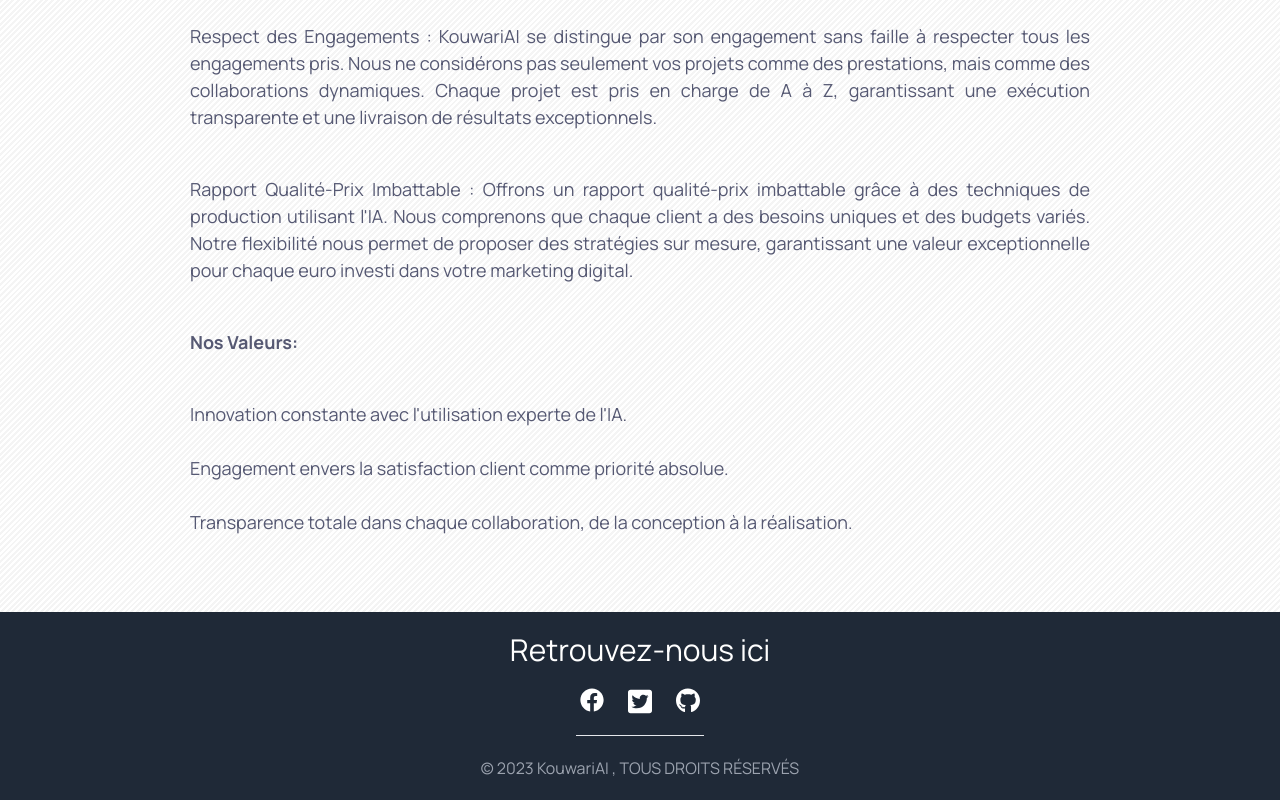
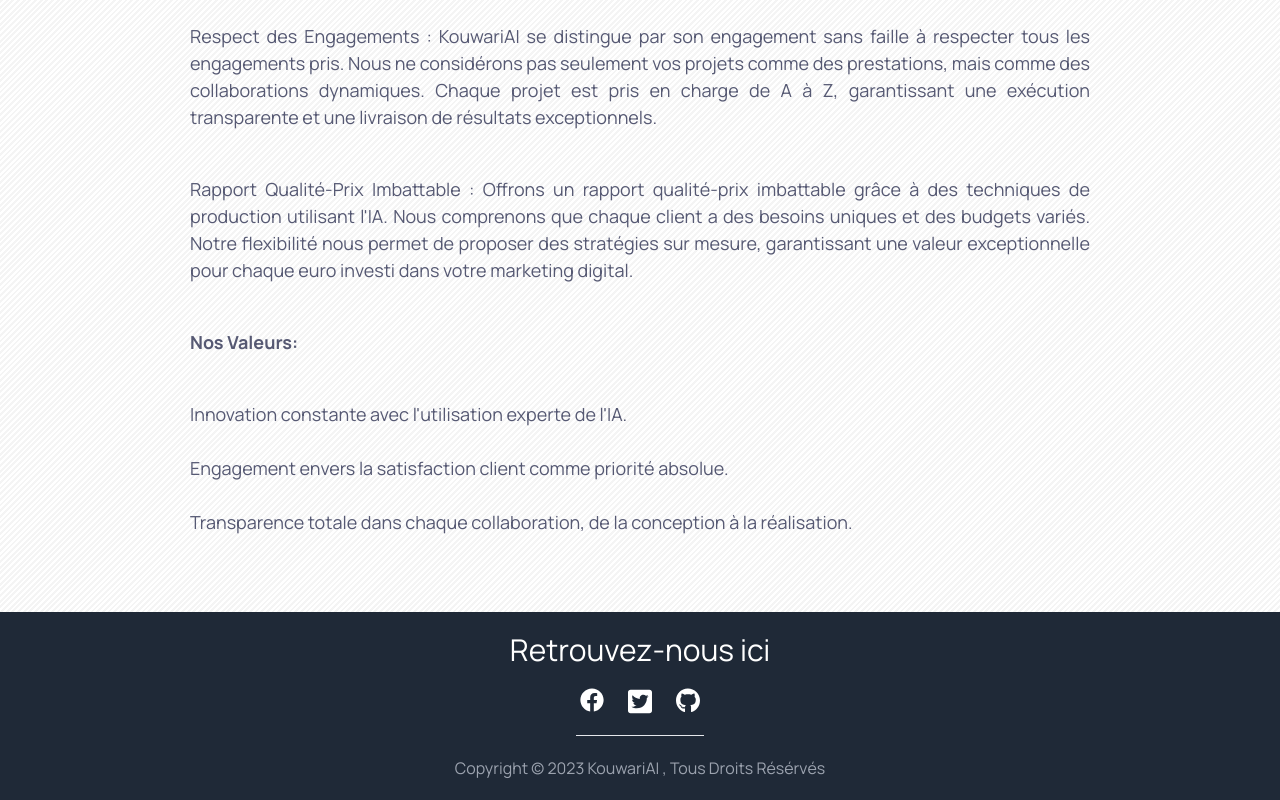
Before and after one commit to jvitalk1403kuwari/site-marketing-ai, a plain HTML site: page a-propos.html in a window 1280 px wide. Shown: the part 1159-1959 px from the top of the page. Drawn offline with nearby package versions, Linux system fonts and the light colour scheme.

Commit message:
Add files via upload

```diff
--- a/a-propos.html
+++ b/a-propos.html
@@ -122,7 +122,7 @@
         </div>
 
         <hr class="w-32 mx-auto mb-5">
-        <p class="text-center mt-8 text-base text-gray-400 md:mt-0">&copy; <span id="date-container">2023</span> KouwariAI , TOUS DROITS RÉSERVÉS</p>
+        <p class="text-center mt-8 text-base text-gray-400 md:mt-0">Copyright &copy; <span id="date-container">2023</span> KouwariAI , Tous Droits Résérvés</p>
 
       </footer>
 
```
Also changed, not shown: article.html (+1 -1 lines), index.html (+1 -1 lines).
